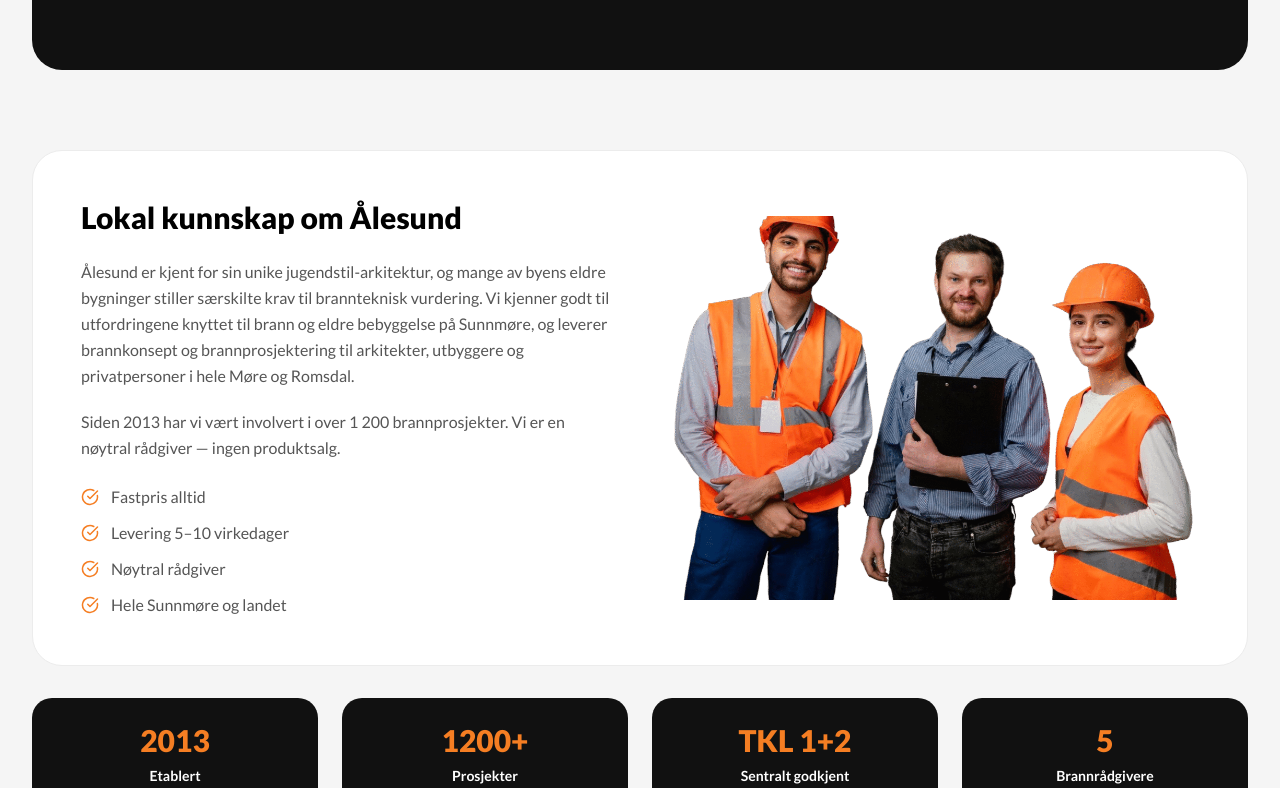
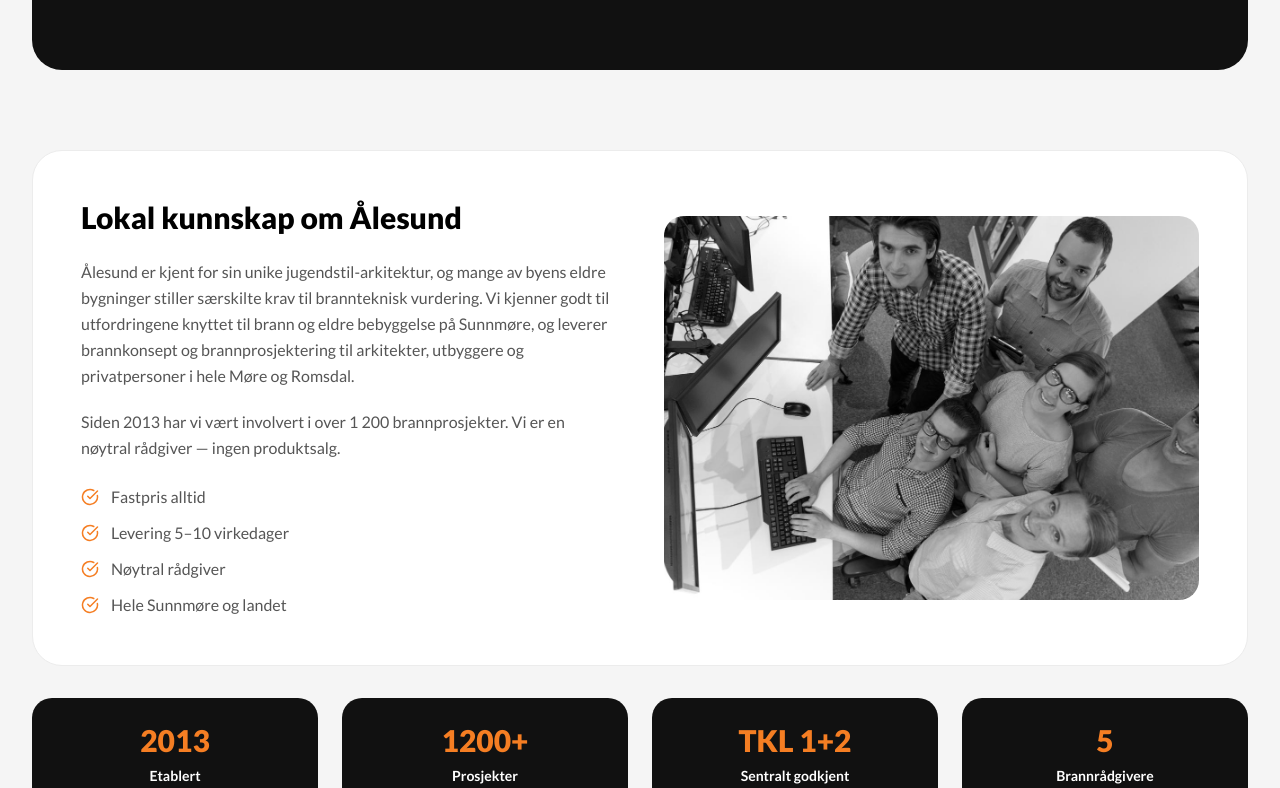
Before and after one commit to TerjeFevaag/-lesundbrannkonsult, a Next.js app: page /om-oss in a window 1280 px wide. Shown: the part 532-1320 px from the top of the page. Built offline with nearby package versions, Linux system fonts and the light colour scheme.

Commit message:
Update Om oss team photo
Replaces placeholder about-team.png with Om-oss.jpg.

Co-Authored-By: Claude Sonnet 4.6 <noreply@anthropic.com>

```diff
--- a/app/om-oss/page.tsx
+++ b/app/om-oss/page.tsx
@@ -59,7 +59,7 @@ export default function OmOssPage() {
                   </ul>
                 </div>
                 <div className="relative rounded-[20px] overflow-hidden h-72 lg:h-96">
-                  <Image src="/images/about-team.png" alt="Ålesund Brannkonsult" fill className="object-cover" sizes="(max-width:1024px) 100vw, 50vw" />
+                  <Image src="/images/Om-oss.jpg" alt="Teamet i Ålesund Brannkonsult" fill className="object-cover" sizes="(max-width:1024px) 100vw, 50vw" />
                 </div>
               </div>
             </div>
```
Also changed, not shown: public/images/Om-oss.jpg (added).
